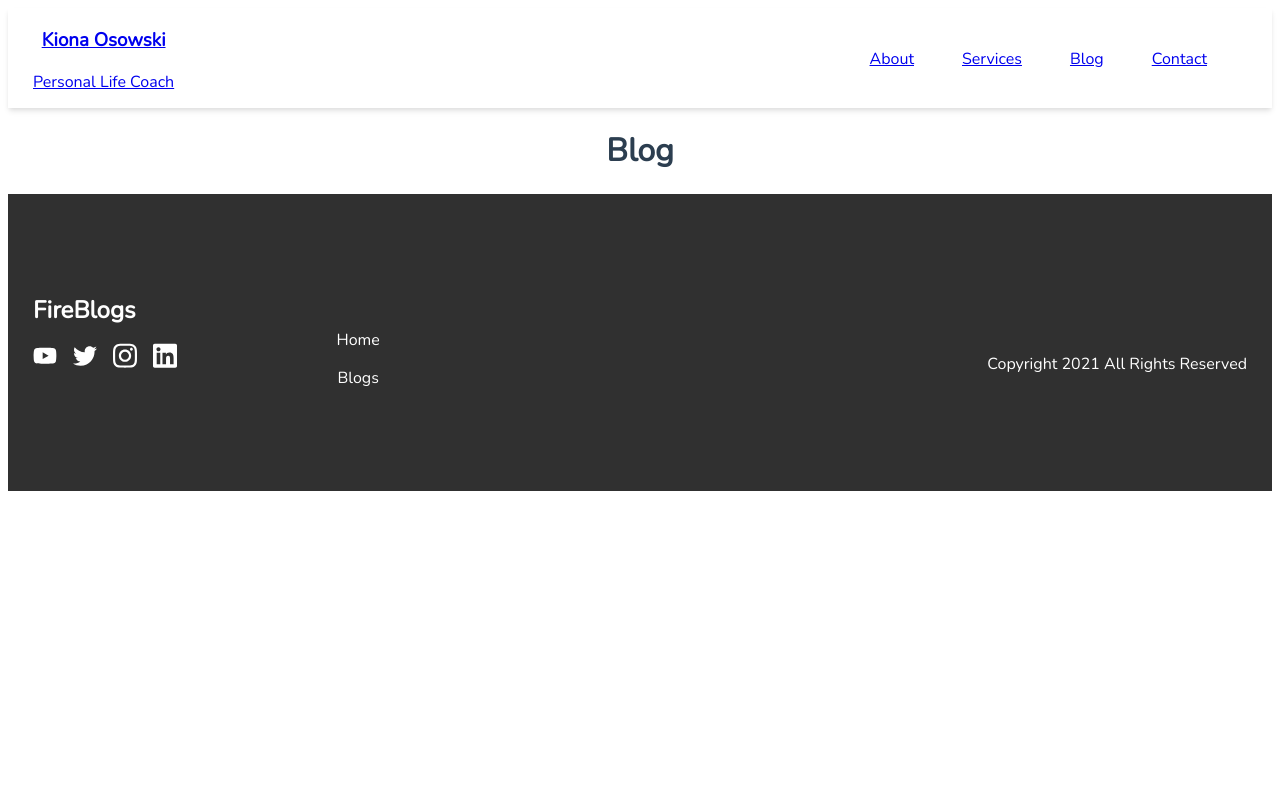
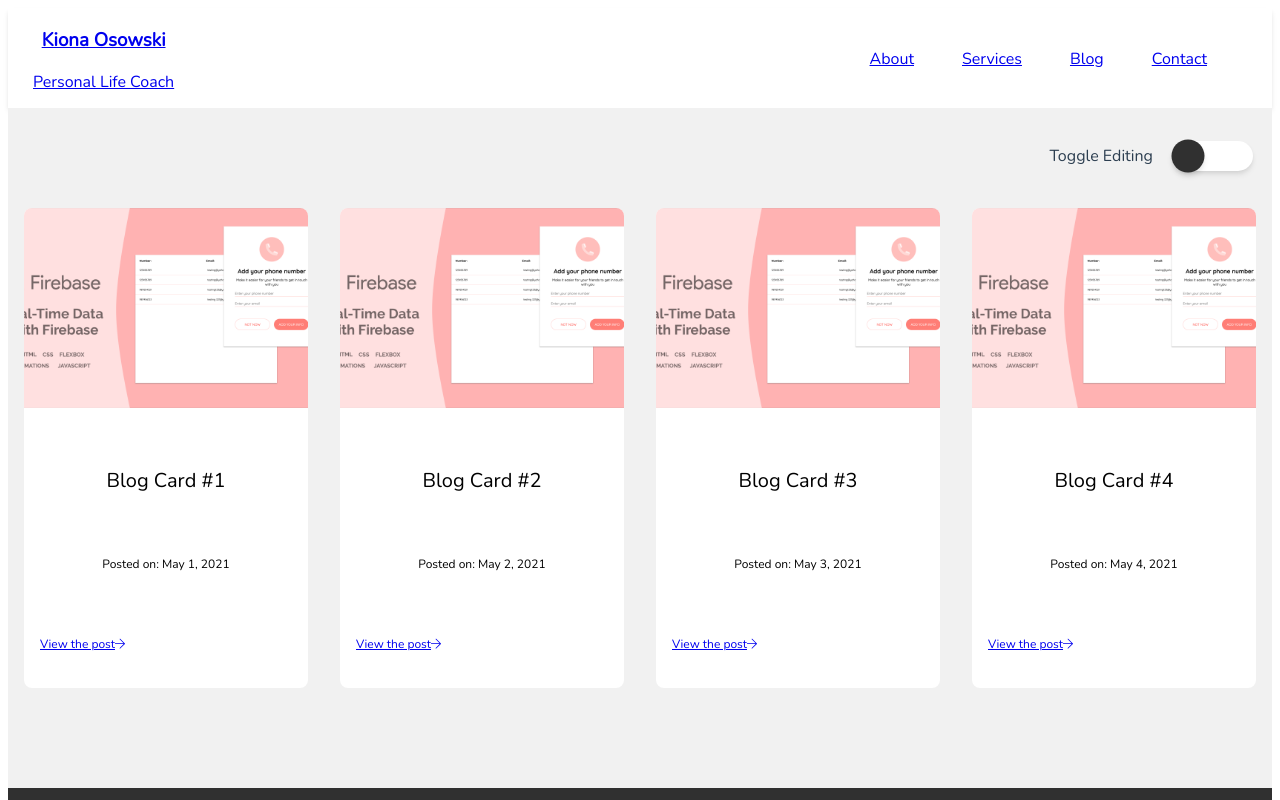
Before and after one commit to python-plusplus/osowski, a Vue app: page /blog in a window 1280 px wide. Shown: the top 800 px of the page. Built offline with nearby package versions, Linux system fonts and the light colour scheme.

Commit message:
vuex store added and Blog page

```diff
--- a/src/App.vue
+++ b/src/App.vue
@@ -27,4 +27,27 @@
   text-align: center;
   color: #2c3e50;
 }
+
+.blog-card-wrap {
+  position: relative;
+  padding: 80px 16px;
+  background-color: #f1f1f1;
+  @media (min-width: 500px) {
+    padding: 100px 16px;
+  }
+  .blog-cards {
+    display: grid;
+    gap: 32px;
+    grid-template-columns: 1fr;
+    @media (min-width: 500px) {
+      grid-template-columns: repeat(2, 1fr);
+    }
+    @media (min-width: 900px) {
+      grid-template-columns: repeat(3, 1fr);
+    }
+    @media (min-width: 1200px) {
+      grid-template-columns: repeat(4, 1fr);
+    }
+  }
+}
 </style>
--- a/src/components/BlogCard.vue
+++ b/src/components/BlogCard.vue
@@ -1,17 +1,138 @@
 <template>
-    <div>
+    <div class="blog-card">
+        <div v-show="editPost" class="icons">
+            <div class="edit">
+                <Edit class="icon" />
+            </div>
+            <div class="delete">
+                <Delete class="icon" />
+            </div>
+        </div>
+        <img :src="require('../assets/blogCards/stock-2.jpg')" alt="" />
+        <div class="info">
+            <h4> {{ post.blogTitle }}</h4>
+            <h6> Posted on: {{ post.blogDate }}</h6>
+            <router-link class="link" to='/'>
+                View the post <Arrow class='arrow'/>
+            </router-link>
 
+        </div>
     </div>
 </template>
 
 <script>
+import Arrow from "../assets/Icons/arrow-right-light.svg";
+import Edit from "../assets/Icons/edit-regular.svg";
+import Delete from "../assets/Icons/trash-regular.svg";
 export default {
     name: "BlogCard",
+    props: ["post"],
+    components: {
+        Arrow,
+        Edit,
+        Delete,
+    },
+    computed:{
+        sampleblogCards(){
+            return this.$store.state.sampleblogCards;
+        },
+        editPost(){
+            return this.$store.state.editPost;
+        }
+    }
 }
 </script>
 
 <style lang="scss" scoped>
-
-
-
+.blog-card {
+  position: relative;
+  cursor: pointer;
+  display: flex;
+  flex-direction: column;
+  border-radius: 8px;
+  background-color: #fff;
+  min-height: 420px;
+  transition: 0.5s ease all;
+  &:hover {
+    transform: rotateZ(-1deg) scale(1.01);
+    box-shadow: 0 4px 6px -1px rgba(0, 0, 0, 0.1), 0 2px 4px -1px rgba(0, 0, 0, 0.06);
+  }
+  .icons {
+    display: flex;
+    position: absolute;
+    top: 10px;
+    right: 10px;
+    z-index: 99;
+    .icon {
+      display: flex;
+      justify-content: center;
+      align-items: center;
+      width: 35px;
+      height: 35px;
+      border-radius: 50%;
+      background-color: #fff;
+      transition: 0.5s ease all;
+      &:hover {
+        background-color: #303030;
+        .edit,
+        .delete {
+          path {
+            fill: #fff;
+          }
+        }
+      }
+      &:nth-child(1) {
+        margin-right: 8px;
+      }
+      .edit,
+      .delete {
+        pointer-events: none;
+        height: 15px;
+        width: auto;
+      }
+    }
+  }
+  img {
+    display: block;
+    border-radius: 8px 8px 0 0;
+    z-index: 1;
+    width: 100%;
+    min-height: 200px;
+    object-fit: cover;
+  }
+  .info {
+    display: flex;
+    flex-direction: column;
+    height: 100%;
+    z-index: 3;
+    padding: 32px 16px;
+    color: #000;
+    h4 {
+      padding-bottom: 8px;
+      font-size: 20px;
+      font-weight: 300;
+    }
+    h6 {
+      font-weight: 400;
+      font-size: 12px;
+      padding-bottom: 16px;
+    }
+    .link {
+      display: inline-flex;
+      align-items: center;
+      margin-top: auto;
+      font-weight: 500;
+      padding-top: 20px;
+      font-size: 12px;
+      padding-bottom: 4px;
+      transition: 0.5s ease-in all;
+      &:hover {
+        color: rgba(48, 48, 48, 0.8);
+      }
+      .arrow {
+        width: 10px;
+      }
+    }
+  }
+}
 </style>
--- a/src/main.js
+++ b/src/main.js
@@ -1,5 +1,6 @@
 import { createApp } from 'vue'
 import App from './App.vue'
 import router from './router'
+import store from './store'
 
-createApp(App).use(router).mount('#app')
+createApp(App).use(router).use(store).mount('#app')
--- /dev/null
+++ b/src/store/index.js
@@ -0,0 +1,23 @@
+import Vuex from 'vuex';
+
+const store = new Vuex.Store({
+    state:{
+      sampleBlogCards:[
+      {blogTitle: 'Blog Card #1', blogCoverPhoto:'stock-1', blogDate:'May 1, 2021'},
+      {blogTitle: 'Blog Card #2', blogCoverPhoto:'stock-2', blogDate:'May 2, 2021'},
+      {blogTitle: 'Blog Card #3', blogCoverPhoto:'stock-3', blogDate:'May 3, 2021'},
+      {blogTitle: 'Blog Card #4', blogCoverPhoto:'stock-4', blogDate:'May 4, 2021'}
+      ],
+      editPost: null,
+
+    },
+    mutations:{
+        toggleEditPost(state, payload){
+            state.editPost = payload;
+        }
+    },
+    action:{},
+    modules:{},
+})
+
+export default store;
--- a/src/views/Blog.vue
+++ b/src/views/Blog.vue
@@ -1,7 +1,12 @@
 <template>
-<div>
-    <BlogCard v-for="(post, index) in SampleBlogCards" :key="index" />
-    <h1>Blog</h1>
+<div class="blog-card-wrap">
+    <div class="blog-cards container">
+        <div class="toggle-edit">
+            <span>Toggle Editing</span>
+            <input type="checkbox" v-model="editPost" />
+        </div>
+        <BlogCard :post="post" v-for="(post, index) in sampleBlogCards" :key="index" />
+    </div>
 </div>
 </template>
 
@@ -11,26 +16,63 @@
 export default{
     name: 'Blog',
     components: { BlogCard },
-    data() {
-        return{
-            welcomeScreen: {
-
+    computed: {
+        sampleBlogCards(){
+            return this.$store.state.sampleBlogCards;
+        },
+        editPost:{
+            get() {
+                return this.$store.state.editPost;
             },
-            sampleBlogPost: [
-
-            ],
-            sampleBlogCards: [
-
-            ],
+            set(payload){
+                this.$store.commit("toggleEditPost", payload);
+                console.log(this.$store.state.editPost);
+            }
         }
     }
 }
 </script>
+
 <style lang="scss" scoped>
-.blog-card-wrap{
-    h3{
-        font-weight: 300;
-        font-size: 25px;
+.blog-cards {
+  position: relative;
+  .toggle-edit {
+    display: flex;
+    align-items: center;
+    position: absolute;
+    top: -70px;
+    right: 0;
+    span {
+      margin-right: 16px;
     }
+    input[type="checkbox"] {
+      position: relative;
+      border: none;
+      -webkit-appearance: none;
+      background: #fff;
+      outline: none;
+      width: 80px;
+      height: 30px;
+      border-radius: 20px;
+      box-shadow: 0 4px 6px -1px rgba(0, 0, 0, 0.1), 0 2px 4px -1px rgba(0, 0, 0, 0.06);
+    }
+    input[type="checkbox"]:before {
+      content: "";
+      position: absolute;
+      width: 30px;
+      height: 30px;
+      border-radius: 20px;
+      top: 0;
+      left: 0;
+      background: #303030;
+      transform: scale(1.1);
+      transition: 750ms ease all;
+      box-shadow: 0 4px 6px -1px rgba(0, 0, 0, 0.1), 0 2px 4px -1px rgba(0, 0, 0, 0.06);
+    }
+    input:checked[type="checkbox"]:before {
+      background: #fff;
+      left: 52px;
+    }
+  }
 }
 </style>
```
Also changed, not shown: src/components/BlogPost.vue (added, +18 -0 lines).
